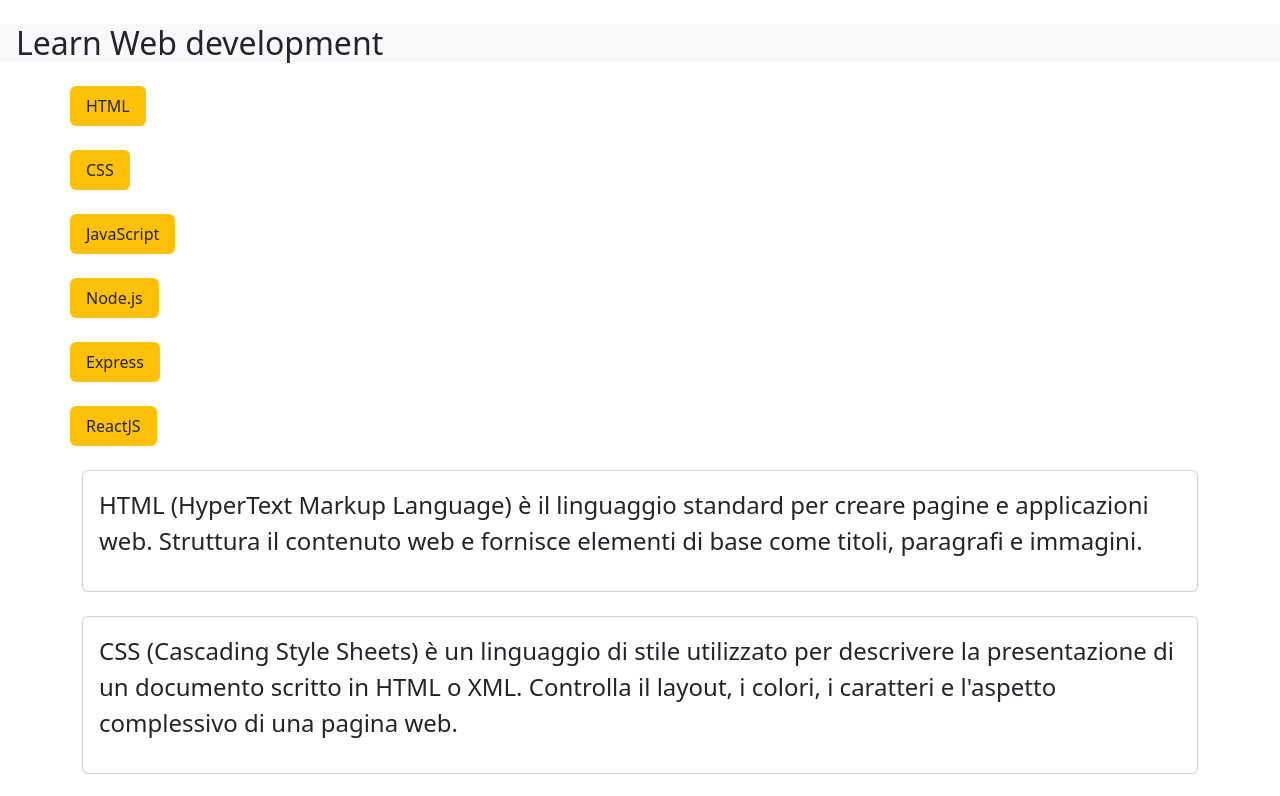
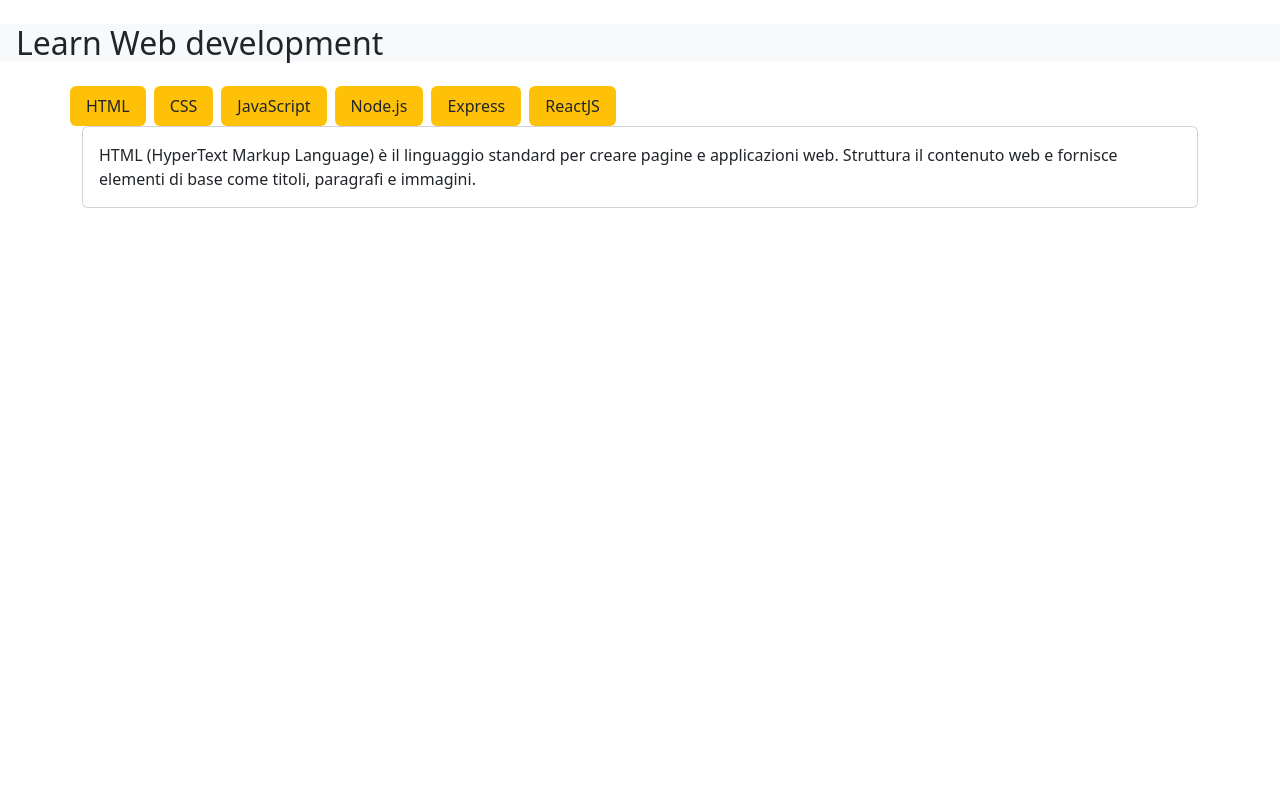
Before and after one commit to Maria-Lucia-Mazzara/react-use-state, a React (Vite) app: page / in a window 1280 px wide. Shown: the top 796 px of the page. Built offline with nearby package versions, Linux system fonts and the light colour scheme.

Commit message:
fatta parte useState

```diff
--- a/src/Components/Main.jsx
+++ b/src/Components/Main.jsx
@@ -1,12 +1,69 @@
-import Card from './Card'
-import Nav from './Nav'
+import { useState } from 'react';
+
+const languages = [
+    {
+        id: 1,
+        title: "HTML",
+        description: "HTML (HyperText Markup Language) è il linguaggio standard per creare pagine e applicazioni web. Struttura il contenuto web e fornisce elementi di base come titoli, paragrafi e immagini."
+    },
+    {
+        id: 2,
+        title: "CSS",
+        description: "CSS (Cascading Style Sheets) è un linguaggio di stile utilizzato per descrivere la presentazione di un documento scritto in HTML o XML. Controlla il layout, i colori, i caratteri e l'aspetto complessivo di una pagina web."
+    },
+    {
+        id: 3,
+        title: "JavaScript",
+        description: "JavaScript è un linguaggio di programmazione dinamico utilizzato per lo sviluppo web, che consente contenuti interattivi come grafici animati, pulsanti cliccabili e altre funzionalità dinamiche sui siti web."
+    },
+    {
+        id: 4,
+        title: "Node.js",
+        description: "Node.js è un ambiente di runtime JavaScript lato server che permette di utilizzare JavaScript anche sul backend, consentendo agli sviluppatori di usare lo stesso linguaggio sia sul client che sul server."
+    },
+    {
+        id: 5,
+        title: "Express",
+        description: "Express è un framework per applicazioni web minimalista e veloce per Node.js. Fornisce strumenti robusti per creare applicazioni web e API e semplifica la gestione delle rotte e delle richieste."
+    },
+    {
+        id: 6,
+        title: "ReactJS",
+        description: "ReactJS è una libreria JavaScript per costruire interfacce utente, in particolare applicazioni a pagina singola. Consente agli sviluppatori di creare componenti UI riutilizzabili e di gestire efficacemente lo stato dell'applicazione."
+    }
+];
+
 function Main() {
+
+    const [id, setid] = useState(1);
+
+    function bottone(selezionato) {
+        setid(selezionato);
+    }
+
     return (
-        <main>
-            <section className="container">
-                <Nav />
-                <Card />
+        <main className="container">
+            <section>
+                <div className="row mt-4 ">
+                    <ul className="nav nav-pills gap-2">
+                        {languages.map((titolo) => (
+                            <li className="nav-item">
+                                <a className="nav-link active bg-warning text-dark" key={titolo.id} onClick={() => bottone(titolo.id)} href="#">
+                                    {titolo.title}
+                                </a>
+                            </li>
+                        ))}
+                    </ul>
+                </div>
             </section>
+            <section>
+                <div className="card">
+                    <div className="card-body">
+                        {languages[id - 1].description}
+                    </div>
+                </div>
+            </section>
+
         </main>
     )
 }
```
